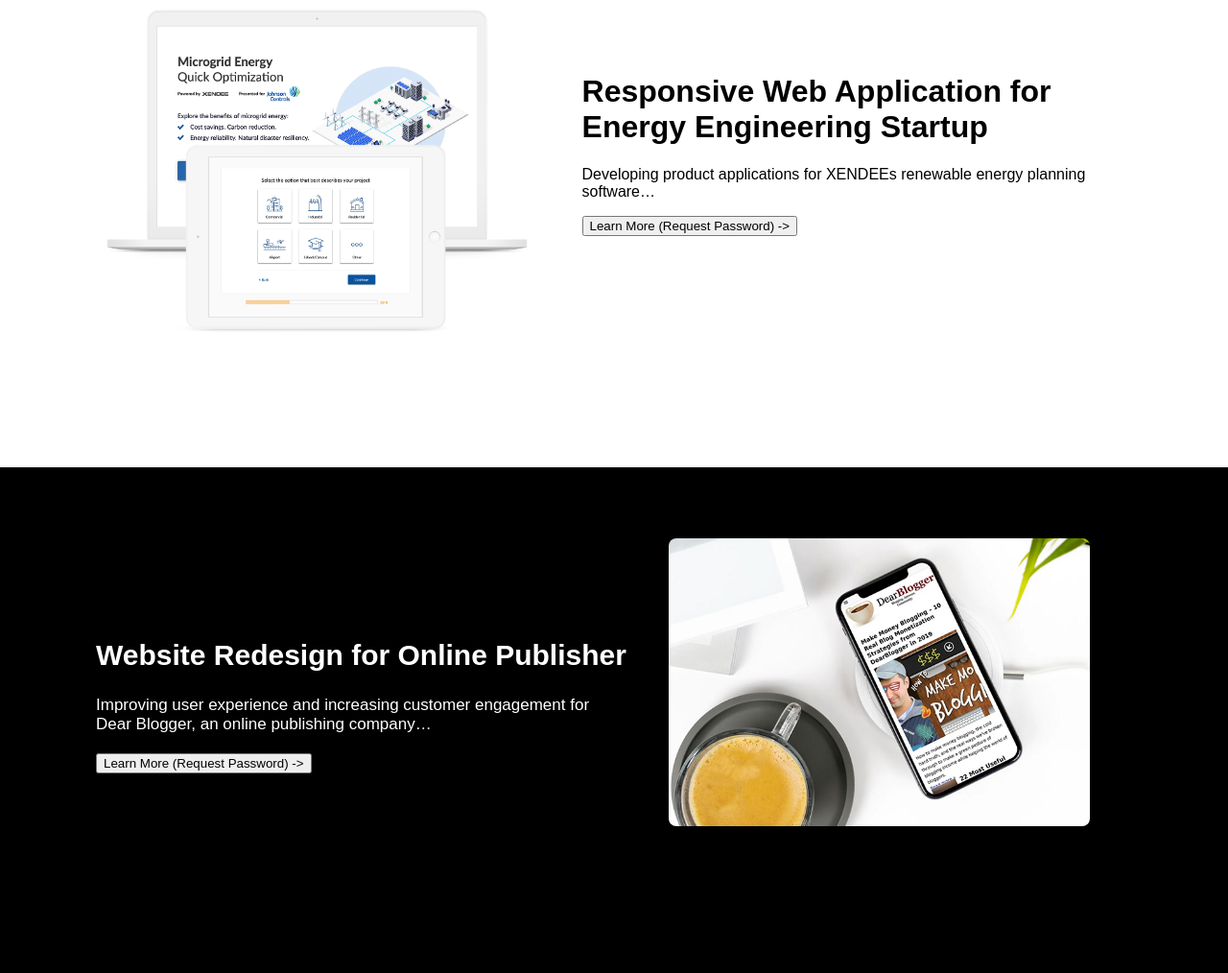
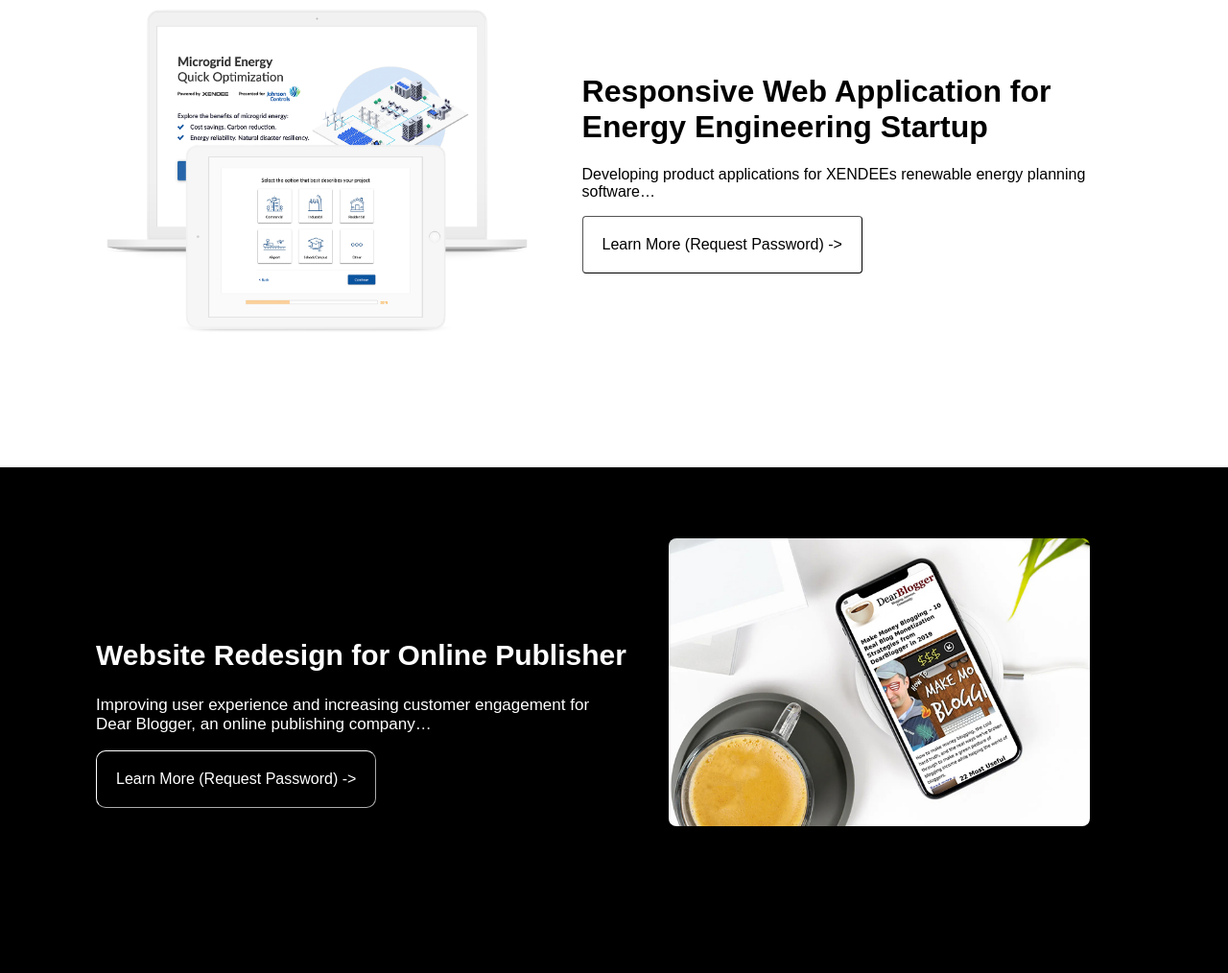
Before and after one commit to irsanrais/DeployTest, a plain HTML site: page index.html in a window 1280 px wide. Shown: the part 668-1682 px from the top of the page at 96% size. Drawn offline with Linux system fonts and the light colour scheme.

Commit message:
edit class button

```diff
--- a/style.css
+++ b/style.css
@@ -89,7 +89,7 @@ span {
   position: absolute;
 }
 
-.button.button1 {
+button.button1 {
   padding: 20px;
   background-color: transparent;
   border-radius: 4px;
@@ -147,7 +147,7 @@ span {
   color: white;
 }
 
-.button.button2 {
+button.button2 {
   background-color: transparent;
   border-radius: 10px;
   border-width: 1px;
```
